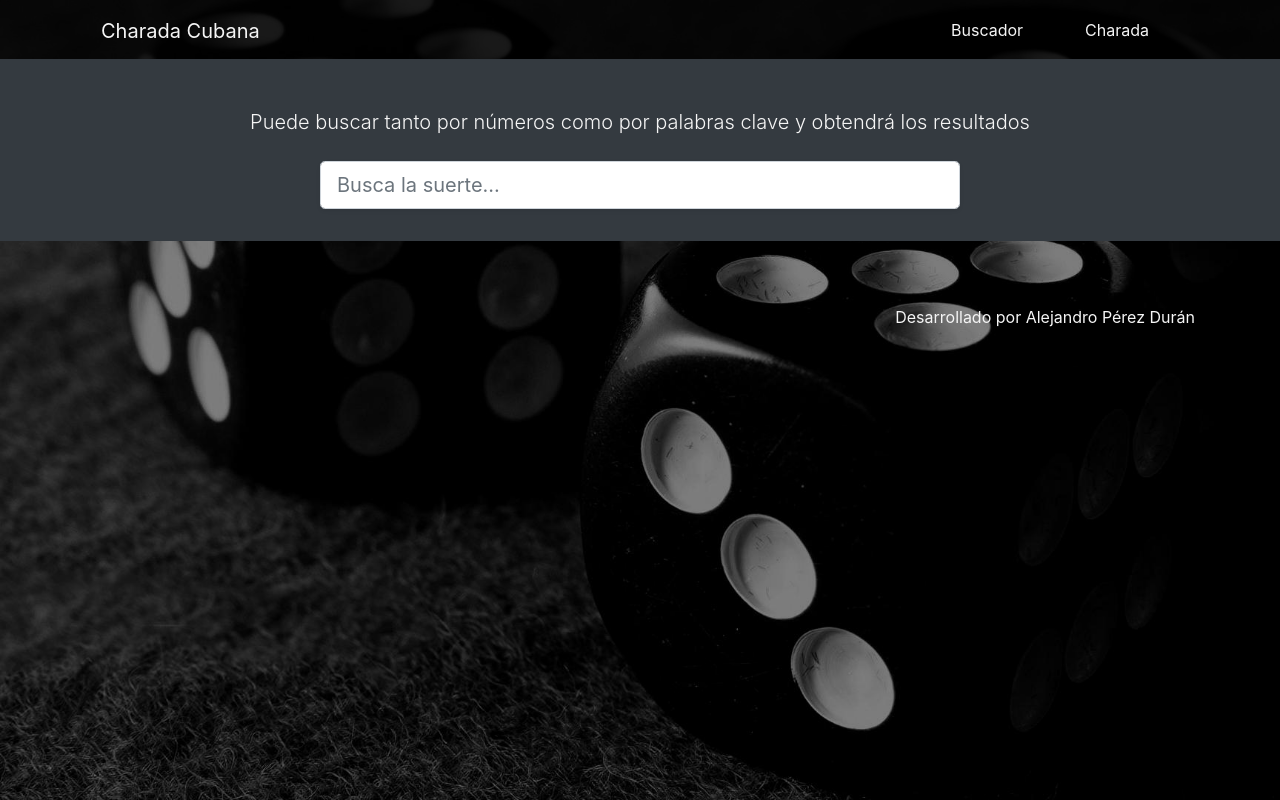
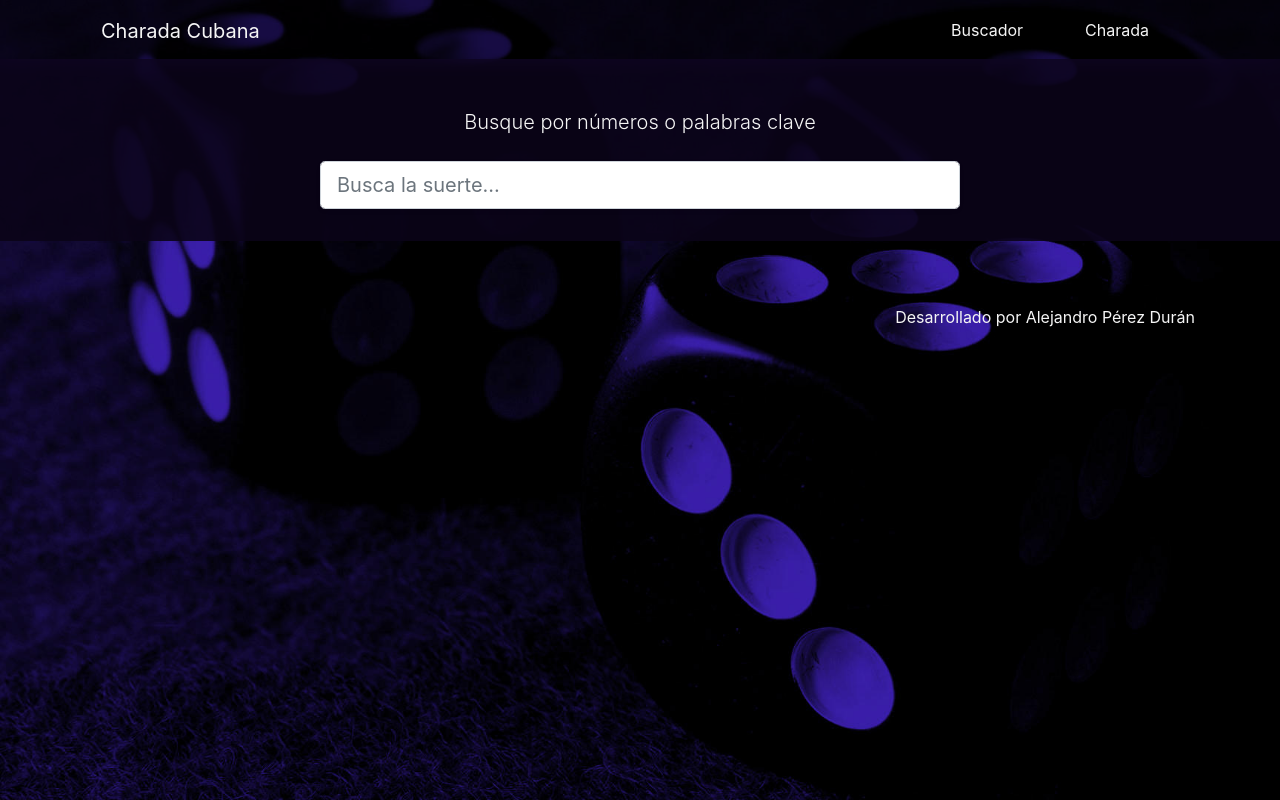
Before and after one commit to durantdurant95/charada_cubana, a React (Create React App) app: page /buscador in a window 1280 px wide. Built offline with nearby package versions, Linux system fonts and the light colour scheme.

Commit message:
cambios en el filtro de busqueda y mejoras visuales

```diff
--- a/src/App.scss
+++ b/src/App.scss
@@ -1,7 +1,10 @@
+$principal: #1c0b44;
+$texto: #f5f5f5;
+$theme-colors: (
+  "light": lighten($principal, $amount: 40),
+);
 @import "~bootstrap/scss/bootstrap";
 
-$principal: #3b4252;
-$texto: #f5f5f5;
 body {
   color: $texto;
   background-image: url(../src/images/wall.jpg);
@@ -11,12 +14,8 @@ body {
   min-height: 100vh;
 }
 
-.charada {
-  background-color: transparentize($principal, $amount: 0.5);
-}
-
 .navbar {
-  box-shadow: 0 0 20px darken($texto, $amount: 60);
+  box-shadow: 0 0 20px lighten($principal, $amount: 20);
   .nav-link {
     margin-right: 30px;
     color: $texto !important;
@@ -32,7 +31,7 @@ body {
     height: 2px;
     width: 0;
     border-radius: 3px 0 0 3px;
-    background-color: darken($texto, $amount: 60);
+    background-color: lighten($principal, $amount: 30);
     content: "";
     transition: all 0.5s;
   }
@@ -44,7 +43,7 @@ body {
     height: 2px;
     width: 0;
     border-radius: 0 3px 3px 0;
-    background-color: darken($texto, $amount: 60);
+    background-color: lighten($principal, $amount: 30);
     content: "";
     transition: all 0.5s;
   }
@@ -53,19 +52,26 @@ body {
     width: 50%;
   }
 
-  background-color: rgba($color: #000000, $alpha: 0.8) !important;
+  background-color: rgba($color: #000000, $alpha: 0.6) !important;
 
   .nav-link:hover {
-    color: darken($texto, $amount: 50) !important;
+    color: lighten($principal, $amount: 30) !important;
   }
+}
+
+.buscador {
+  background-color: transparentize(
+    darken($principal, $amount: 10),
+    $amount: 0.1
+  );
 }
 
 .card {
   border: 0;
   .card-header {
-    background-color: darken($principal, $amount: 20);
+    background-color: darken($principal, $amount: 12);
   }
   .card-body {
-    background-color: darken($principal, $amount: 10);
+    background-color: darken($principal, $amount: 8);
   }
 }
--- a/src/components/Buscador.jsx
+++ b/src/components/Buscador.jsx
@@ -10,7 +10,7 @@ const Buscador = () => {
   const manejarCambio = (val) => {
     setResultado(val);
     let coinciden = charada.filter((some) => {
-      const regex = new RegExp(`^${val}`, "gi");
+      const regex = new RegExp(`${val}`);
       return (
         some.principal.toLowerCase().match(regex) ||
         some.id.toString(10).match(regex) ||
@@ -26,13 +26,12 @@ const Buscador = () => {
 
   return (
     <Fragment>
-      <div className="sticky-top py-4 bg-dark">
+      <div className="sticky-top buscador py-4">
         <p className="text-center my-4 lead">
-          Puede buscar tanto por números como por palabras clave y obtendrá los
-          resultados
+          Busque por números o palabras clave
         </p>
         <FormControl
-          className="col-md-8 mb-2 col-lg-6 mx-auto shadow-sm form-control-lg"
+          className="col-10 col-md-8 mb-2 col-lg-6 mx-auto shadow-sm form-control-lg"
           value={resultado}
           onChange={(e) => manejarCambio(e.target.value)}
           placeholder="Busca la suerte..."
--- a/src/components/Charada.jsx
+++ b/src/components/Charada.jsx
@@ -5,7 +5,7 @@ import charada from "../data/charada.json";
 
 const Charada = () => {
   return (
-    <Row className="charada mt-3" xs={1} sm={2} md={3} lg={4}>
+    <Row className="mt-3" xs={1} sm={2} md={3} lg={4}>
       {charada.map((item) => (
         <Container key={item.id}>
           <Col key={item.id}>
--- a/src/components/Inicio.jsx
+++ b/src/components/Inicio.jsx
@@ -9,17 +9,15 @@ const Inicio = () => {
         La Charada siempre a su alcance
       </h1>
       <h3 className="mb-5">Encuentre sus resultados al momento!</h3>
-      <p className="lead">
-        Busque el resultado que desea o vea completamente la charada
-      </p>
+      <p className="lead">Puede buscar o ver completamente la charada</p>
       <NavLink to="/buscador">
         <Button className="btn-lg ml-4 mt-4" variant="light">
-          Buscador
+          Buscar
         </Button>
       </NavLink>
       <NavLink to="/charada">
         <Button className="ml-4 mt-4 btn-lg" variant="outline-light">
-          Charada completa
+          Charada
         </Button>
       </NavLink>
     </Container>
```
Also changed, not shown: src/images/wall.jpg.
